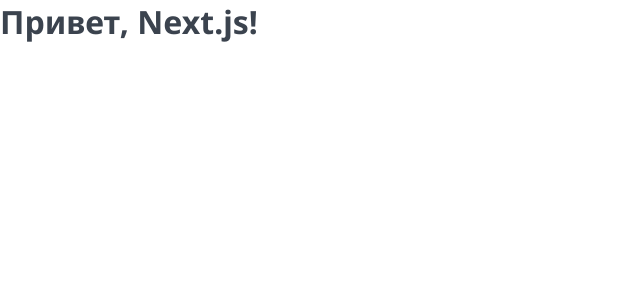
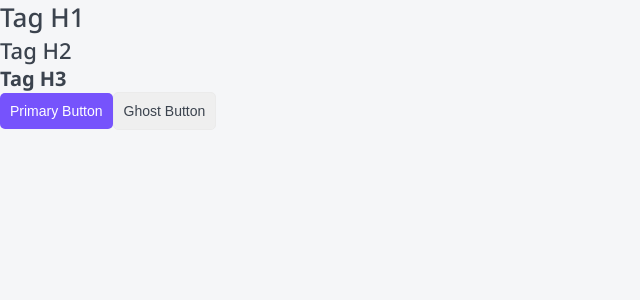
Before and after one commit to MAKCIMELIANO/top-app, a Next.js app: page / in a window 1280 px wide. Shown: the top 300 px of the page, without its empty margins (0-640 px from the left). Built offline with nearby package versions, Linux system fonts and the light colour scheme.

Commit message:
for gemini

```diff
--- a/app/globals.css
+++ b/app/globals.css
@@ -13,7 +13,8 @@
 
 body {
   /* Цвет текста по умолчанию из твоего макета */
-  color: #3b434e;
+  color: var(--black);
+  background-color: #f5f6f8;
   /* Плавное сглаживание шрифтов */
   -webkit-font-smoothing: antialiased;
   -moz-osx-font-smoothing: grayscale;
@@ -30,3 +31,15 @@
   color: inherit;
   text-decoration: none;
 }
+
+:root {
+  /* Цвета из твоего макета */
+  --black: #3b434e;
+  --gray-light: #ebebeb;
+  --white: #ffffff;
+  --primary-color: #7653fc;
+  --primary-hover: #5b43c8;
+  --red: #fc836d;
+  --green: #1dc37e;
+  --green-light: #c8f8e4;
+}
--- a/app/page.tsx
+++ b/app/page.tsx
@@ -1,7 +1,16 @@
+"use client";
+
+import { Htag, Button } from '@/components';
+
+
 export default function Home() {
   return (
     <main>
-        <h1>Привет, Next.js!</h1>
+        <Htag tag="h1">Tag H1</Htag>
+        <Htag tag="h2">Tag H2</Htag>
+        <Htag tag="h3">Tag H3</Htag>
+        <Button appearance="primary" onClick={() => alert('Primary Button Clicked')}>Primary Button</Button>
+        <Button appearance="ghost" onClick={() => alert('Ghost Button Clicked')}>Ghost Button</Button>
     </main>
   );
 }
--- /dev/null
+++ b/components/Button/Button.module.css
@@ -0,0 +1,31 @@
+.button {
+  display: inline-block;
+  box-sizing: border-box;
+  padding: 10px;
+  cursor: pointer;
+  text-align: center;
+  border: none;
+  border-radius: 5px;
+  font-size: 14px;
+  transition: all 0.2s ease;
+}
+
+.primary {
+  background-color: var(--primary-color);
+  color: var(--white);
+}
+
+.primary:hover {
+  background-color: var(--primary-hover);
+}
+
+.ghost {
+  background-color: none;
+  color: var(--black);
+  border: 1px solid var(--gray-light);
+}
+
+.ghost:hover {
+  background-color: var(--primary-color);
+  color: var(--white);
+}
--- /dev/null
+++ b/components/Button/Button.props.ts
@@ -0,0 +1,5 @@
+
+export interface ButtonProps extends React.ButtonHTMLAttributes<HTMLButtonElement> {
+  children: React.ReactNode;
+  appearance: 'primary' | 'ghost';
+}
--- /dev/null
+++ b/components/Button/Button.tsx
@@ -0,0 +1,11 @@
+import styles from './Button.module.css';
+import { ButtonProps } from './Button.props';
+import cn from 'classnames';
+
+export const Button = ({ appearance, children, className, ...props }: ButtonProps): React.ReactElement => {
+  return (
+    <button className={cn(styles.button, styles[appearance], className)} {...props}>
+      {children}
+    </button>
+  );
+};
--- /dev/null
+++ b/components/Htag/Htag.module.css
@@ -0,0 +1,20 @@
+.h1 {
+  font-size: 26px;
+  font-weight: 500;
+  line-height: 35px;
+  margin: 0;
+}
+
+.h2 {
+  font-size: 22px;
+  font-weight: 500;
+  line-height: 30px;
+  margin: 0;
+}
+
+.h3 {
+  font-size: 20px;
+  font-weight: 600;
+  line-height: 27px;
+  margin: 0;
+}
--- /dev/null
+++ b/components/Htag/Htag.props.ts
@@ -0,0 +1,4 @@
+export interface HtagProps {
+  tag: 'h1' | 'h2' | 'h3';
+  children: React.ReactNode;
+}
--- /dev/null
+++ b/components/Htag/Htag.tsx
@@ -0,0 +1,13 @@
+import React from 'react';
+import { HtagProps } from './Htag.props';
+import styles from './Htag.module.css';
+
+export const Htag = ({tag, children}: HtagProps): React.ReactElement => {
+  return (
+    <>
+      {tag === 'h1' && <h1 className={styles.h1}>{children}</h1>}
+      {tag === 'h2' && <h2 className={styles.h2}>{children}</h2>}
+      {tag === 'h3' && <h3 className={styles.h3}>{children}</h3>}
+    </>
+  );
+};
--- a/components/index.ts
+++ b/components/index.ts
@@ -1,3 +1,2 @@
-// Components
-// Добавляйте React компоненты в эту папку
-// Пример: export { Button } from './Button';
+export * from './Htag/Htag';
+export * from './Button/Button';
--- a/package.json
+++ b/package.json
@@ -13,6 +13,7 @@
     "type-check": "tsc --noEmit"
   },
   "dependencies": {
+    "classnames": "^2.5.1",
     "next": "16.2.2",
     "react": "19.2.4",
     "react-dom": "19.2.4"
```
Also changed, not shown: 1 other file (tests, documents, lock files or other folders).
